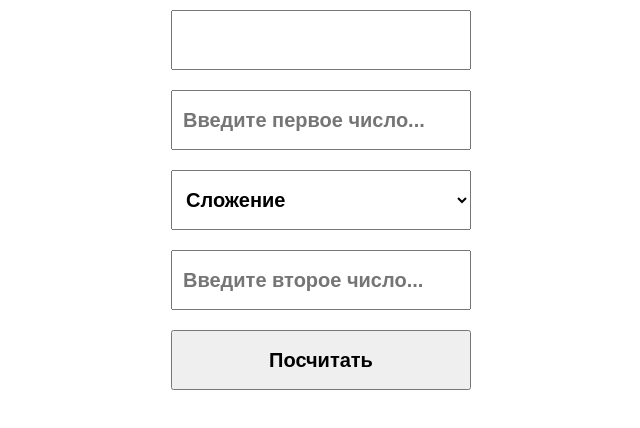
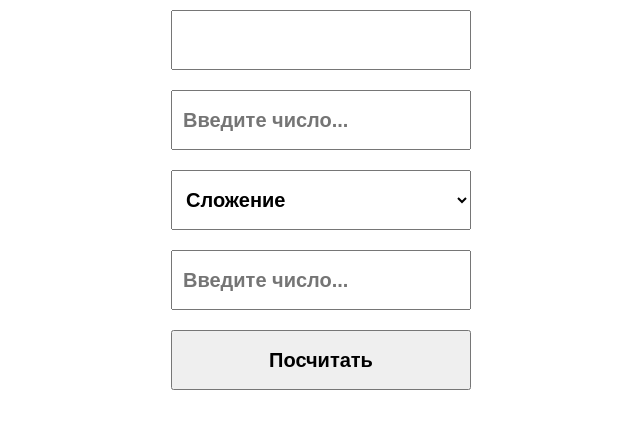
Before and after one commit to BOSS-PIXELCOMBATS2/HTML-CSS-JS-PROJECT_Mini-Calculator, a plain HTML site: page index.html in a window 1280 px wide. Shown: the whole page, without its empty margins (319-959 px from the left). Drawn offline with Linux system fonts and the light colour scheme.

Commit message:
Update index.html

```diff
--- a/index.html
+++ b/index.html
@@ -8,7 +8,7 @@
         </head>
         <body>
                 <input type="text" id="output" readonly>
-                <input type="number" id="n1" placeholder="Введите первое число...">
+                <input type="number" id="n1" placeholder="Введите число...">
                 <select id="operation">
                         <option value="+">Сложение</option>
                         <option value="-">Вычитание</option>
@@ -19,7 +19,7 @@
                         <option value="|">Модуль</option>
                         <option value="√">Квадратный корень</option>
                 </select>
-                <input type="number" id="n2" placeholder="Введите второе число...">
+                <input type="number" id="n2" placeholder="Введите число...">
                 <button id="calculate">Посчитать</button>
                 <script src="./index.js"></script>
         </body>
```
